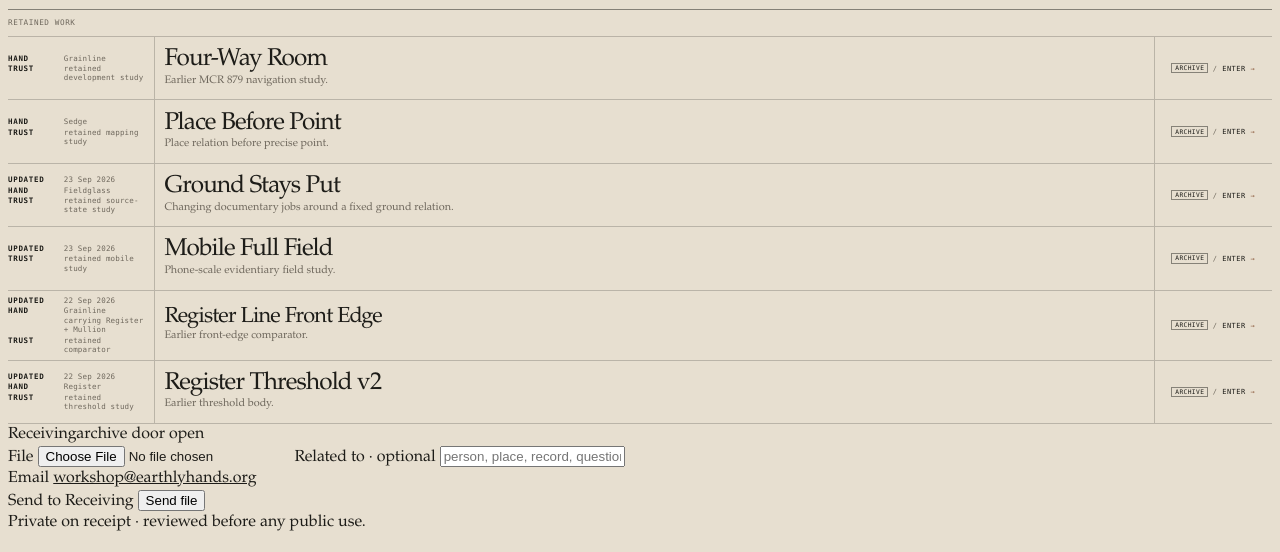
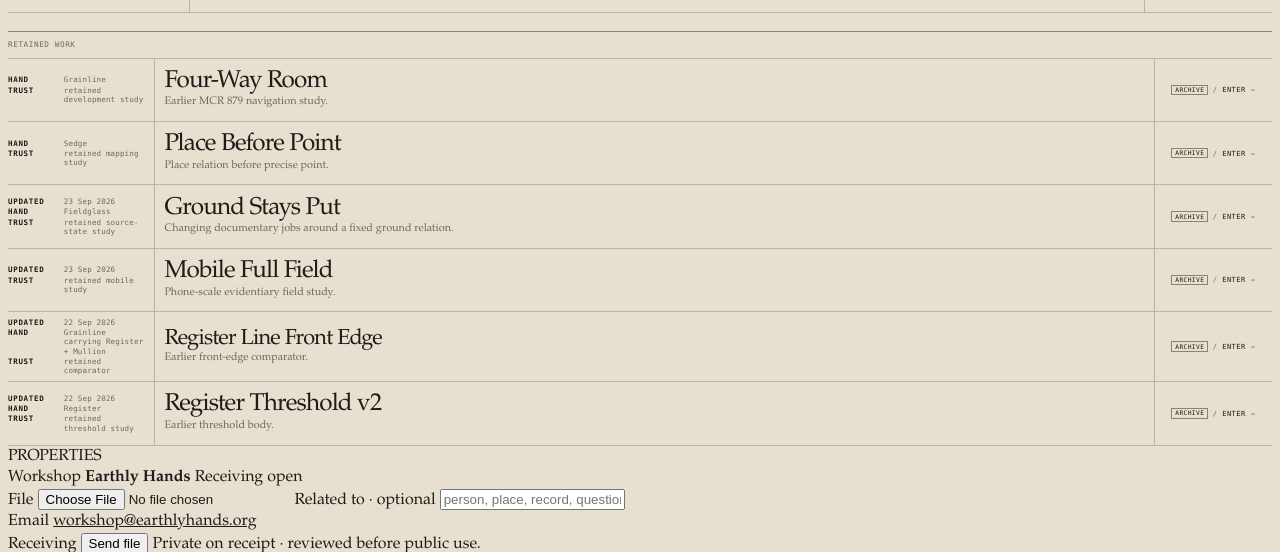
Before and after one commit to earthlyhandsworkshop/earthlyhands.org, a plain HTML site: page index.html in a window 1280 px wide. Shown: the part 1129-1681 px from the top of the page. Drawn offline with Linux system fonts and the light colour scheme.

Commit message:
Refine Earthly Hands mark and move Receiving into Properties footer

```diff
--- a/index.html
+++ b/index.html
@@ -156,7 +156,10 @@ footer{
 </head>
 <body>
 <div class="shell">
-<div class="identity-line"><strong>Earthly Hands Workshop</strong><span>research & documentation</span></div>
+<div class="identity-line">
+    <div class="identity-mark"><strong>Earthly Hands</strong><span>Workshop</span></div>
+    <span class="identity-right">Public Work</span>
+  </div>
 <main>
   <section aria-label="Current public work">
     <div class="section-label" style="border-top:0">Public work</div>
@@ -376,25 +379,30 @@ footer{
     </a></article>
   </section>
 
-  <section class="contact" aria-label="Contact and receiving">
-    <div class="contact-head"><span>Receiving</span><span>archive door open</span></div>
-    <form class="contact-grid" id="receive-form">
-      <label>
-        <span class="contact-label">File</span>
+  <section class="properties-footer" aria-label="Properties">
+    <div class="properties-tab">PROPERTIES</div>
+    <form class="properties-form" id="receive-form">
+      <div class="pf-group pf-workshop">
+        <span class="pf-label">Workshop</span>
+        <strong>Earthly Hands</strong>
+        <span>Receiving open</span>
+      </div>
+      <label class="pf-group pf-file">
+        <span class="pf-label">File</span>
         <input name="file" type="file" accept=".jpg,.jpeg,.png,.webp,.heic,.heif,.pdf,.txt" required>
       </label>
-      <label>
-        <span class="contact-label">Related to · optional</span>
+      <label class="pf-group pf-note">
+        <span class="pf-label">Related to · optional</span>
         <input name="description" type="text" maxlength="1000" placeholder="person, place, record, question, or not sure">
       </label>
-      <div>
-        <span class="contact-label">Email</span>
+      <div class="pf-group pf-email">
+        <span class="pf-label">Email</span>
         <a href="mailto:workshop@earthlyhands.org">workshop@earthlyhands.org</a>
       </div>
-      <div class="send-cell">
-        <span class="contact-label">Send to Receiving</span>
+      <div class="pf-group pf-send">
+        <span class="pf-label">Receiving</span>
         <button type="submit">Send file</button>
-        <div class="receive-status" id="receive-status">Private on receipt · reviewed before any public use.</div>
+        <span class="receive-status" id="receive-status">Private on receipt · reviewed before public use.</span>
       </div>
     </form>
   </section>
```
